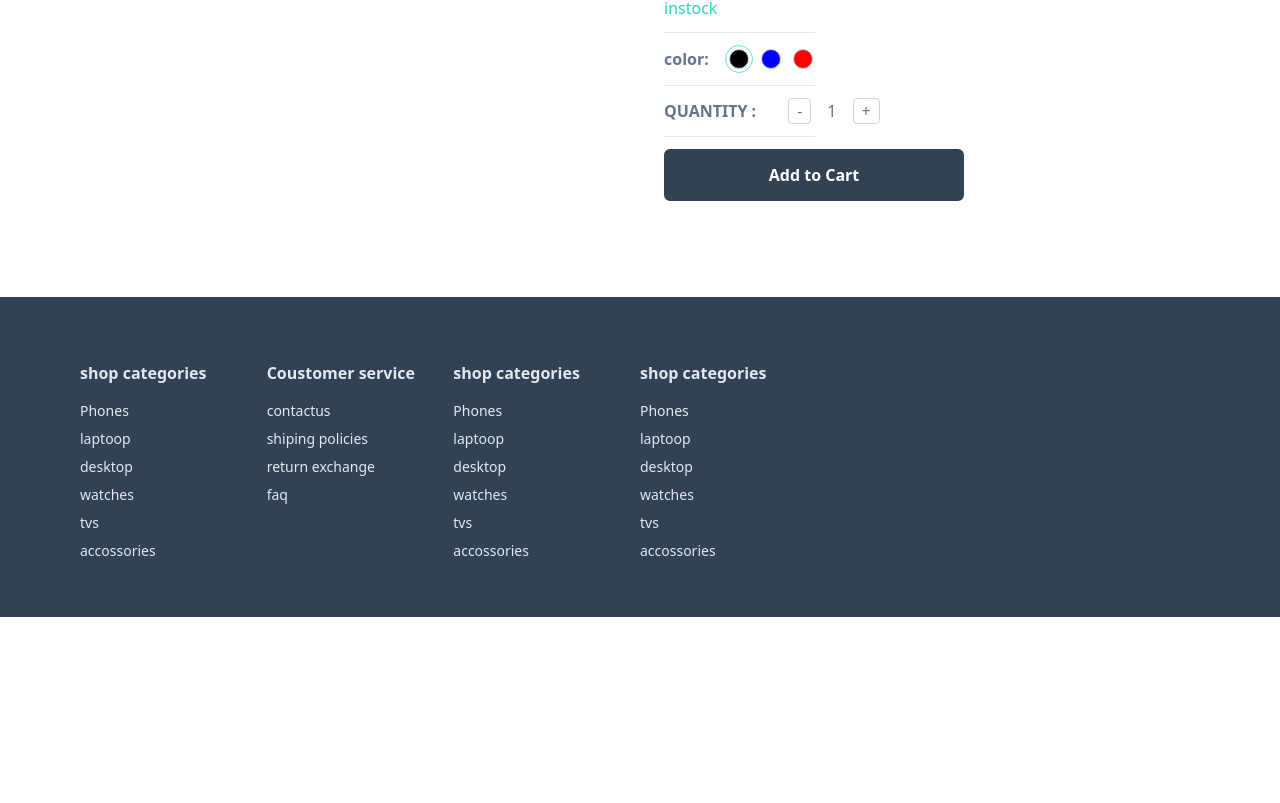
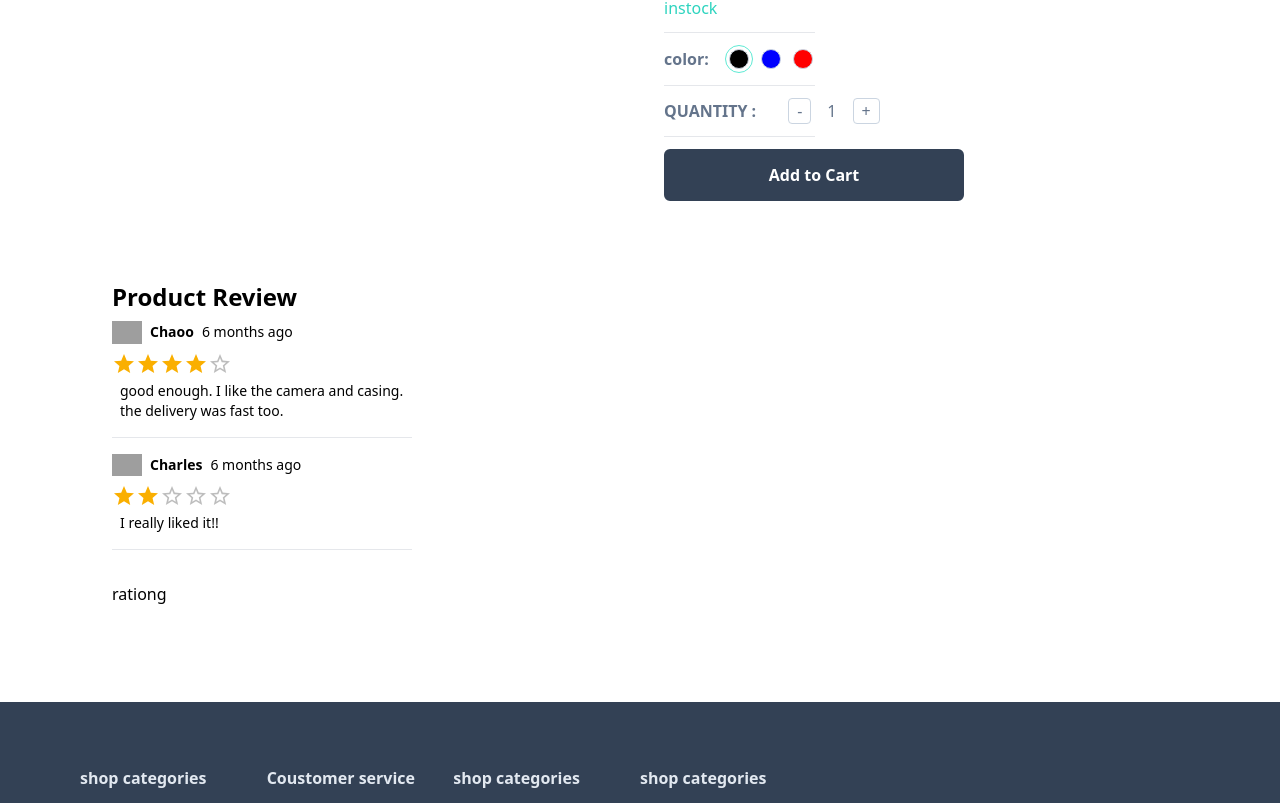
Before and after one commit to abdulrashidkalodi/E-Commerce-Application, a Next.js app: page /product/1 in a window 1280 px wide. Shown: the part 607-1410 px from the top of the page. Before the commit the page ends 1224 px from the top, so only its background shows below. Built offline with nearby package versions, Linux system fonts and the light colour scheme; grey boxes are pictures that could not be loaded; a web font is replaced by a local one.

Commit message:
product details review section added

```diff
--- /dev/null
+++ b/app/components/Avatar.tsx
@@ -0,0 +1,23 @@
+import Image from "next/image";
+import { FaUserCircle } from "react-icons/fa";
+
+interface AvatarProps {
+  src?: string | null | undefined;
+}
+const Avatar: React.FC<AvatarProps> = ({ src }) => {
+  if (src) {
+    return (
+      <Image
+        src={src}
+        alt="avatar"
+        className="rounted-full "
+        height="30"
+        width="30"
+      />
+    );
+  }
+  return;
+  <FaUserCircle size={24} />;
+};
+
+export default Avatar;
--- /dev/null
+++ b/app/components/Heading.tsx
@@ -0,0 +1,13 @@
+interface HeadingProps {
+  title: string;
+  center?: boolean;
+}
+const Heading: React.FC<HeadingProps> = ({ title, center }) => {
+  return (
+    <div className={center ? "text-center" : "text-start"}>
+      <h1 className="font-bold text-2xl ">{title}</h1>
+    </div>
+  );
+};
+
+export default Heading;
--- /dev/null
+++ b/app/product/[productId]/ListRating.tsx
@@ -0,0 +1,41 @@
+"use client";
+
+import Heading from "@/app/components/Heading";
+import Product from "./page";
+import moment from "moment";
+import { Rating } from "@mui/material";
+import Avatar from "@/app/components/Avatar";
+
+interface ListRatingProps {
+  product: any;
+}
+const ListRating: React.FC<ListRatingProps> = ({ product }) => {
+  return (
+    <div>
+      <Heading title="Product Review" />
+      <div className="text-sm mt-2">
+        {product.reviews &&
+          product.reviews.map((review: any) => {
+            return (
+              <div key={review.id} className="max-w-[300px]">
+                <div className="flex gap-2 items-center">
+                  <Avatar src={review.user.image}/>{" "}
+                  <div className="font-semibold"> {review?.user.name}</div>
+                  <div className="font-light">
+                    {moment(review.createdDate).fromNow()}
+                  </div>
+                </div>
+                <div className="mt-2 ">
+                  <Rating value={review.rating} readOnly />
+                  <div className="ml-2">{review.comment}</div>
+                  <hr className="mt-4 mb-4" />
+                </div>
+              </div>
+            );
+          })}
+      </div>
+    </div>
+  );
+};
+
+export default ListRating;
--- a/app/product/[productId]/page.tsx
+++ b/app/product/[productId]/page.tsx
@@ -1,6 +1,7 @@
 import Container from "@/app/components/Container";
 import ProductDetails from "./ProductDetails";
 import { product } from "@/utils/product";
+import ListRating from "./ListRating";
 
 interface IPrams {
   productId?: string;
@@ -12,6 +13,10 @@
     <div className="p-8">
       <Container>
         <ProductDetails product={product} />
+        <div className="flex flex-col mt-20 gap-4">
+          <ListRating product={product} />
+          <div>rationg</div>
+        </div>
       </Container>
     </div>
   );
--- a/next.config.js
+++ b/next.config.js
@@ -1,7 +1,7 @@
 /** @type {import('next').NextConfig} */
 const nextConfig = {
   images: {
-   domains:["firebasestorage.googleapis.com"]
+   domains:["firebasestorage.googleapis.com","lh3.googleusercontent.com"]
   },
 };
 
--- a/package.json
+++ b/package.json
@@ -12,6 +12,7 @@
     "@emotion/react": "^11.11.3",
     "@emotion/styled": "^11.11.0",
     "@mui/material": "^5.15.1",
+    "moment": "^2.30.1",
     "next": "14.0.4",
     "react": "^18",
     "react-dom": "^18",
```
Also changed, not shown: 1 other file (tests, documents, lock files or other folders).
